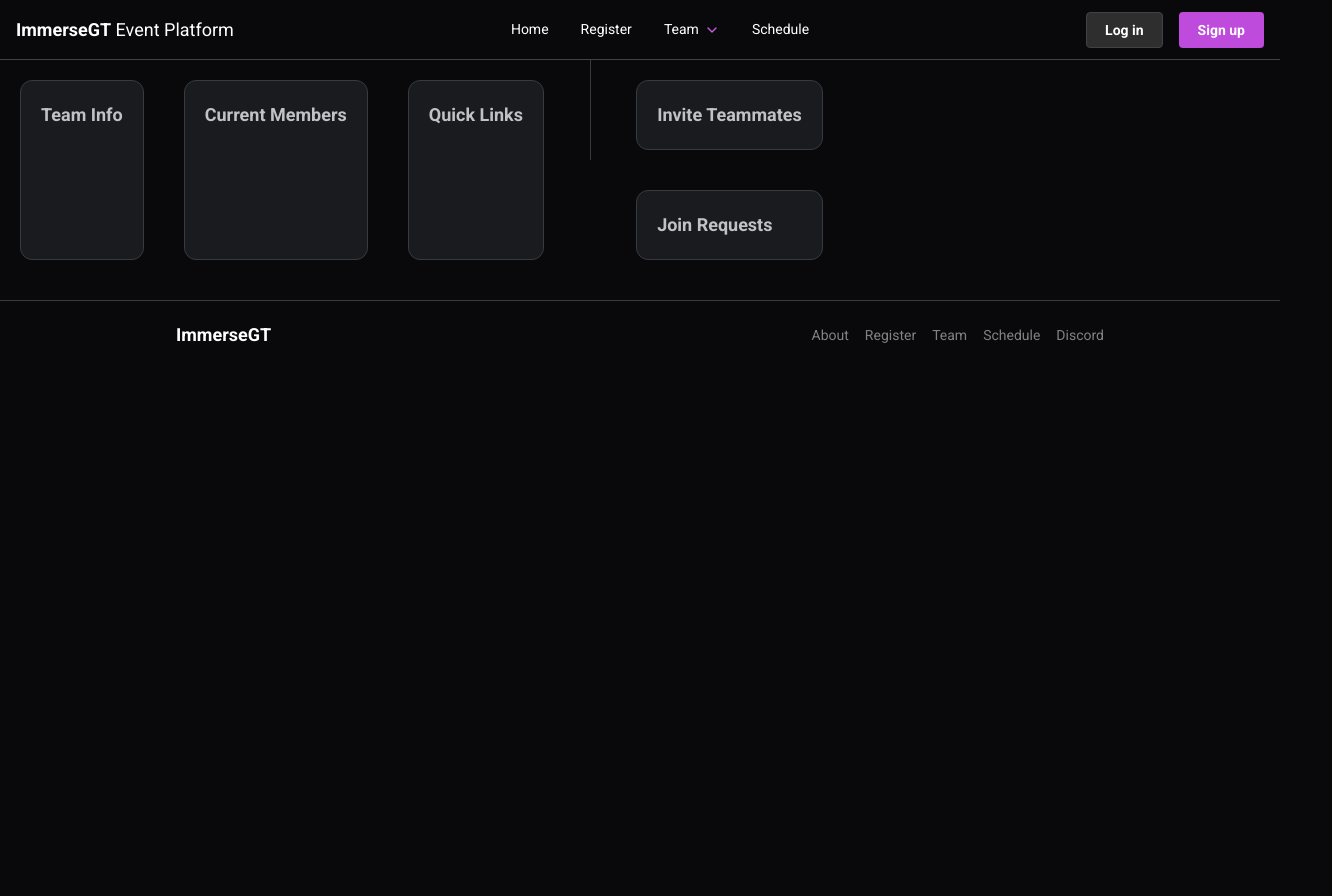
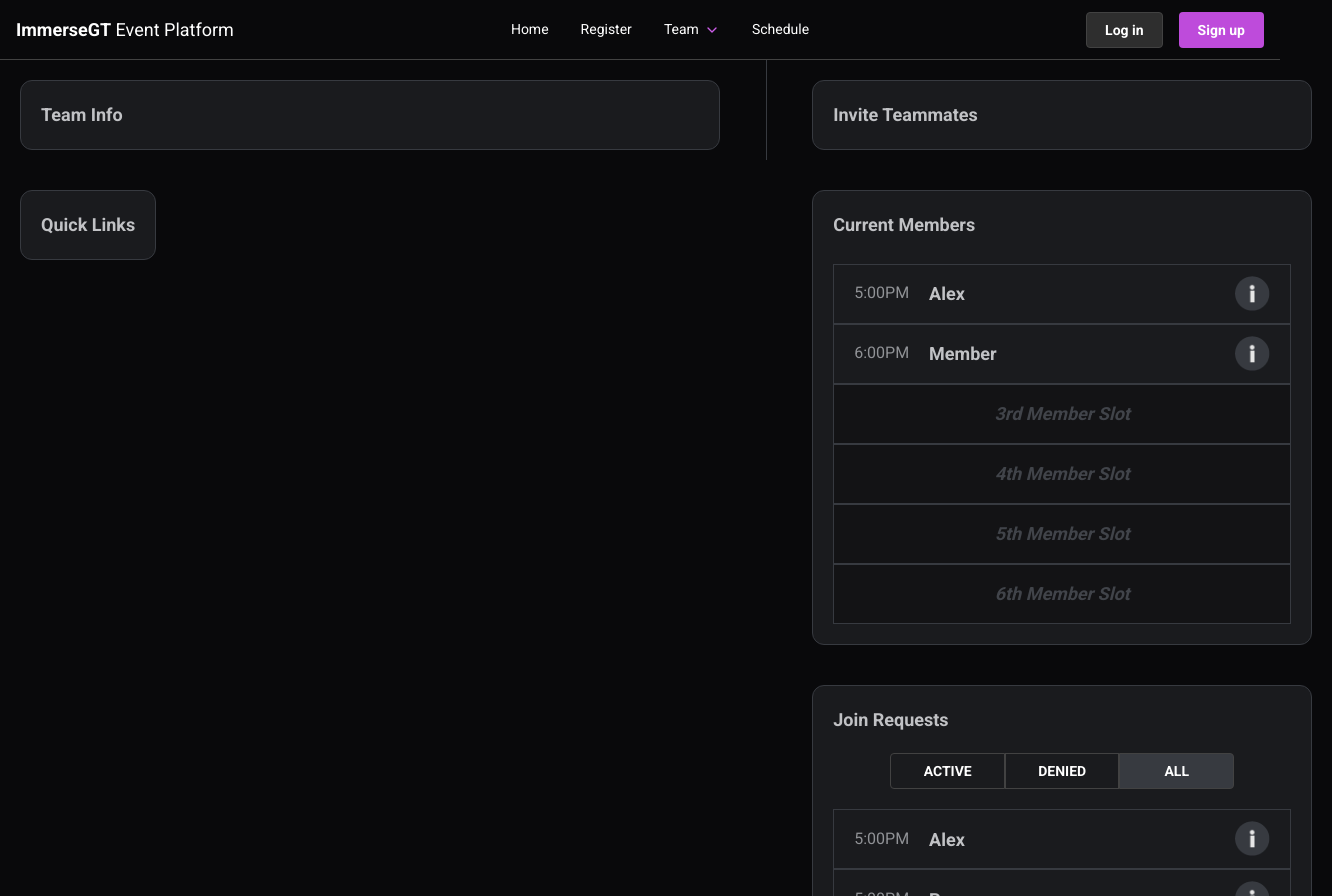
Before and after one commit to immersegt/immersegt, a Next.js app: page /team in a window 1280 px wide. Shown: the top 896 px of the page, 1332 px wide, since content can reach past the window. Before the commit the page ends 800 px from the top, so only its background shows below. Built offline with nearby package versions, Linux system fonts and the light colour scheme.

Commit message:
Added generic member component, added current member and member request sections to team page, rearranged page

```diff
--- a/app/team/page.tsx
+++ b/app/team/page.tsx
@@ -3,7 +3,14 @@
 import 'styles/index.css';
 import 'styles/team.css';
 
+import { Button, Pagination } from '@mantine/core';
+
+import TeamMember from 'components/TeamMember';
+import BlankMember from 'components/BlankMember';
+
 import { useState } from 'react';
+
+const emptyNames = ["1st", "2nd", "3rd", "4th", "5th", "6th"];
 
 const Team = () => {
     const [foundTeam, setFoundTeam] = useState(true);
@@ -15,16 +22,20 @@ const Team = () => {
             {
                 id: 2,
                 name: "Alex",
-                date: new Date(2023, 11, 22)
+                date: new Date(2023, 11, 22),
+                time: "5:00PM"
             },
             {
                 id: 3,
                 name: "Member",
-                date: new Date(2023, 11, 21)
+                date: new Date(2023, 11, 21),
+                time: "6:00PM"
             },
 
         ]
     });
+
+    const [activeRequestPage, setRequestPage] = useState(1);
     const [teamRequests, setTeamRequests] = useState([
         {
             id: 1,
@@ -32,9 +43,49 @@ const Team = () => {
             name_id: 1,
             message: "I would like to join your team.",
             date: new Date(2023, 11, 22),
+            time: "5:00PM",
             rejected: false
-        }
+        },
+        {
+            id: 1,
+            name: "Person",
+            name_id: 1,
+            message: "I would like to join your team.",
+            date: new Date(2023, 11, 22),
+            time: "5:00PM",
+            rejected: false
+        },
+        {
+            id: 1,
+            name: "Requester",
+            name_id: 1,
+            message: "I would like to join your team.",
+            date: new Date(2023, 11, 22),
+            time: "5:00PM",
+            rejected: false
+        },
+        {
+            id: 1,
+            name: "Requester 2",
+            name_id: 1,
+            message: "I would like to join your team.",
+            date: new Date(2023, 11, 22),
+            time: "5:00PM",
+            rejected: false
+        },
     ]);
+
+    const [joinFilter, setJoinFilter] = useState("all");
+
+    function joinActive() {
+        setJoinFilter("active");
+    }
+    function joinDenied() {
+        setJoinFilter("denied");
+    }
+    function joinAll() {
+        setJoinFilter("all");
+    }
 
     return foundTeam ? (
         <div className="teamPage">
@@ -42,22 +93,44 @@ const Team = () => {
                 <section className="teamBox info">
                     <h3>Team Info</h3>
                 </section>
-                <section className="teamBox member">
-                    <h3>Current Members</h3>
-                </section>
                 <section className="teamBox links">
                     <h3>Quick Links</h3>
                 </section>
             </main>
 
-            <div className="verticalRule3"/>
+            <div className="verticalRule3" />
 
             <aside className="teamAside">
                 <section className="teamBox invite">
                     <h3>Invite Teammates</h3>
                 </section>
+
+                <section className="teamBox member">
+                    <h3>Current Members</h3>
+                    <br />
+                    {teamData.members.map((val) => (
+                        <TeamMember name={val.name} time={val.time} member={true} />
+                    ))}
+                    {emptyNames.slice(teamData.members.length).map((val) => (
+                        <BlankMember name={val + " Member Slot"} />
+                    ))}
+                </section>
+
                 <section className="teamBox request">
                     <h3>Join Requests</h3>
+                    <div className="requestHolder">
+                        <Button.Group className="buttonGroup">
+                            <Button variant="default" className={joinFilter === "active" ? "joinButton selected" : "joinButton"} onClick={joinActive}>ACTIVE</Button>
+                            <Button variant="default" className={joinFilter === "denied" ? "joinButton selected" : "joinButton"} onClick={joinDenied}>DENIED</Button>
+                            <Button variant="default" className={joinFilter === "all" ? "joinButton selected" : "joinButton"} onClick={joinAll}>ALL</Button>
+                        </Button.Group>
+                        <div className="nameHolder">
+                            {teamRequests.map((val) => (
+                                <TeamMember name={val.name} time={val.time} description={val.message} member={false} />
+                            ))}
+                        </div>
+                        <Pagination value={activeRequestPage} onChange={setRequestPage} total={4} color="grape.5" />
+                    </div>
                 </section>
             </aside>
         </div>
--- /dev/null
+++ b/components/BlankMember.tsx
@@ -0,0 +1,16 @@
+import '../styles/index.css';
+import '../styles/teammember.css';
+
+interface MemberItemProps {
+    name: string,
+}
+
+const BlankMember = ({ name }: MemberItemProps) => {
+    return (
+        <div className="blankMemberItem">
+            <h3 className="blankMemberName nowrap"><i>{name}</i></h3>
+        </div>
+    )
+}
+
+export default BlankMember;
--- /dev/null
+++ b/components/TeamMember.tsx
@@ -0,0 +1,49 @@
+import '../styles/index.css';
+import '../styles/teammember.css';
+
+import { UnstyledButton, Modal } from '@mantine/core';
+import { useDisclosure } from '@mantine/hooks';
+
+import Info from '../public/info.png';
+import Check from '../public/check.png';
+
+interface MemberItemProps {
+    name: string,
+    time: string,
+    description: string,
+    member: boolean
+}
+
+const TeamMember = ({ name, time, description, member }: MemberItemProps) => {
+    const [opened, { open, close }] = useDisclosure(false);
+
+    function interested() {
+        console.log("interested");
+    }
+
+    return (
+        <>
+            <UnstyledButton className="memberItem" onClick={open}>
+                {time!==undefined ?
+                <p className="nowrap">{time}</p>
+                : <></>}
+                <h3 className="memberName nowrap">{name}</h3>
+                <div className="memberItemImageContainer">
+                    <div className="memberItemButton">
+                        <img className="memberItemImage" src={Info.src} />
+                    </div>
+                </div>
+            </UnstyledButton>
+            <Modal opened={opened} onClose={close} title={name} onClick={interested}>
+                {time ?
+                <p>Time {member ? "Joined" : "Requested"}: {time}</p>
+                : <></>}
+                {description ?
+                <p>Message: {description}</p>
+                : <></>}
+            </Modal>
+        </>
+    )
+}
+
+export default TeamMember;
--- a/styles/team.css
+++ b/styles/team.css
@@ -4,12 +4,14 @@
 
 .teamMain {
     display: flex;
-    flex-wrap: wrap;
+    flex-direction: column;
+    align-items: flex-start;
 }
 
 .teamAside {
     display: flex;
     flex-direction: column;
+    align-items: flex-start;
 }
 
 .teamBox {
@@ -21,11 +23,11 @@
 }
 
 .teamBox.info {
-
+    width: 700px;
 }
 
 .teamBox.member {
-
+    width: 500px;
 }
 
 .teamBox.links {
@@ -33,11 +35,11 @@
 }
 
 .teamBox.invite {
-
+    width: 500px;
 }
 
 .teamBox.request {
-
+    width: 500px;
 }
 
 .verticalRule3 {
@@ -51,3 +53,35 @@
         height: 0vh;
     }
 }
+
+.requestHolder {
+    display: flex;
+    flex-direction: column;
+    justify-content: center;
+    gap: 20px;
+    margin-top: 20px;
+    align-items: center;
+    width: 100%;
+}
+
+.nameHolder {
+    display: flex;
+    flex-direction: column;
+    width: 100%;
+}
+
+.buttonGroup {
+    display: flex;
+    align-items: center;
+    justify-content: center;
+    width: 100%;
+}
+
+.joinButton {
+    background-color: rgb(26, 27, 30);
+    width: 25%;
+}
+
+.joinButton.selected {
+    background-color: rgb(55, 58, 64);
+}
--- /dev/null
+++ b/styles/teammember.css
@@ -0,0 +1,68 @@
+.memberItem {
+    background-color: rgb(26, 27, 30);
+    border: 1px solid rgb(55, 58, 64);
+    width: 100%;
+    height: 60px;
+    display: flex;
+    padding: 10px;
+    padding-left: 20px;
+    padding-right: 20px;
+    gap: 20px;
+    align-items: center;
+}
+
+.memberItem:hover {
+    background-color: rgb(35, 38, 44);
+}
+
+.memberName {
+    overflow: hidden;
+    text-overflow: ellipsis;
+    white-space: nowrap;
+}
+
+.memberItemImageContainer {
+    display: flex;
+    gap: 10px;
+    margin-left: auto;
+}
+
+.memberItemButton {
+    border-radius: 50%;
+    width: 36px;
+    height: 36px;
+}
+
+.memberItemImage {
+    border-radius: 50%;
+    width: 36px;
+    height: 36px;
+    object-fit: contain;
+}
+
+.memberItem:hover .memberItemButton {
+    filter: brightness(1.1);
+}
+
+.blankMemberItem {
+    background-color: rgb(19, 19, 21);
+    border: 1px solid rgb(55, 58, 64);
+    width: 100%;
+    height: 60px;
+    display: flex;
+    padding: 10px;
+    padding-left: 20px;
+    padding-right: 20px;
+    gap: 20px;
+    align-items: center;
+    text-align: center;
+    justify-content: center;
+}
+
+.blankMemberName {
+    color: rgb(65, 68, 74);
+    overflow: hidden;
+    text-overflow: ellipsis;
+    white-space: nowrap;
+    width: 100%;
+}
```
